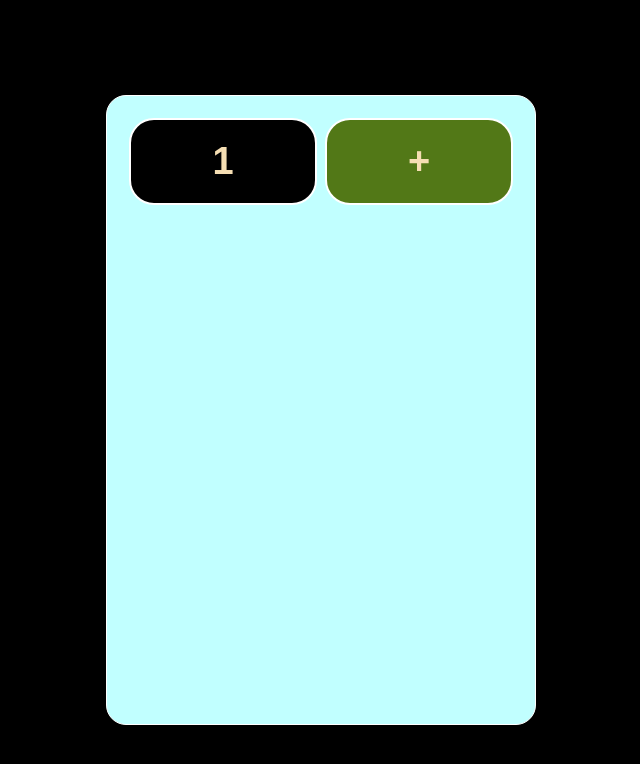
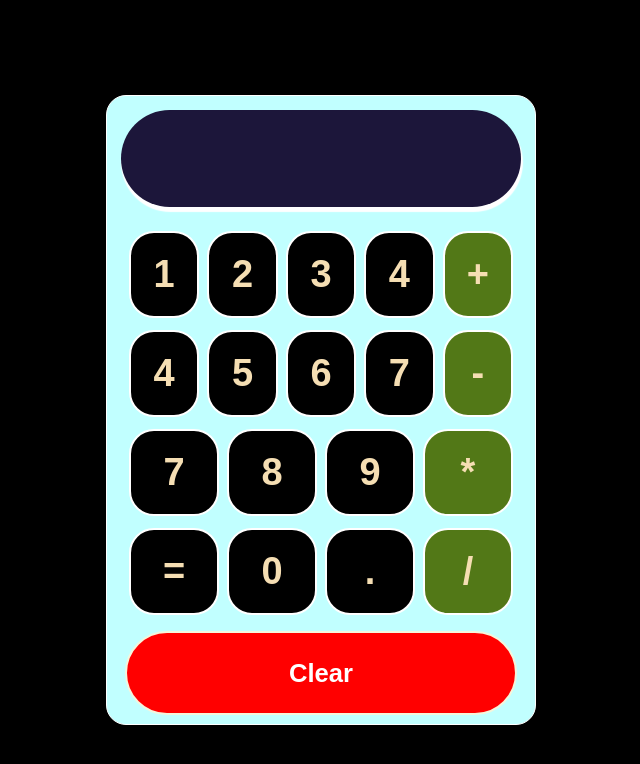
Before and after one commit to samane6866/calculadora-react, a React (Create React App) app: page / in a window 1280 px wide. Shown: the top 764 px of the page, without its empty margins (319-959 px from the left). Built offline with nearby package versions, Linux system fonts and the light colour scheme.

Commit message:
create some new component s,botonClear/Input/css

```diff
--- a/src/App.js
+++ b/src/App.js
@@ -1,18 +1,46 @@
 import "./App.css";
 import Boton from "./components/Boton.js";
+import BotonClear from "./components/BotonClear";
+import Pantalla from "./components/Pantalla";
+import { useState } from "react";
+
+// hasta min 4.53
 
 function App() {
   return (
     <div className="App">
       <div className="contenedor-calculadora">
+         <Pantalla />
         <div className="fila">
+
           <Boton>1</Boton>
+          <Boton>2</Boton>
+          <Boton>3</Boton>
+          <Boton>4</Boton>
           <Boton>+</Boton>
         </div>
-        <div className="fila"></div>
-        <div className="fila"></div>
-        <div className="fila"></div>
-        <div className="fila"></div>
+        <div className="fila">
+          <Boton>4</Boton>
+          <Boton>5</Boton>
+          <Boton>6</Boton>
+          <Boton>7</Boton>
+          <Boton>-</Boton>
+        </div>
+        <div className="fila">
+          <Boton>7</Boton>
+          <Boton>8</Boton>
+          <Boton>9</Boton>
+          <Boton>*</Boton>
+        </div>
+        <div className="fila">
+          <Boton>=</Boton>
+          <Boton>0</Boton>
+          <Boton>.</Boton>
+          <Boton>/</Boton>
+        </div>
+        <div className="fila">
+          <BotonClear>Clear</BotonClear>
+        </div>
       </div>
     </div>
   );
--- /dev/null
+++ b/src/components/BotonClear.js
@@ -0,0 +1,16 @@
+import React from "react";
+import "../hojas-de-estilo/BotonClear.css";
+
+
+const BotonClear = (props,children) => (
+    <div className="boton-clear">
+
+{props.children}
+
+    </div>
+
+
+
+
+)
+export default BotonClear;
--- /dev/null
+++ b/src/components/Pantalla.js
@@ -0,0 +1,16 @@
+import React from "react";
+import "../hojas-de-estilo/PantallasInput.css"
+function Pantalla({input}) {
+    return (
+        <div className="input">
+    {input}
+</div>
+    )
+
+
+
+
+
+
+}
+export default Pantalla;
--- a/src/hojas-de-estilo/Boton.css
+++ b/src/hojas-de-estilo/Boton.css
@@ -14,6 +14,28 @@
   cursor: pointer;
   user-select: none;
 }
+.boton-contenedor:hover{
+  background-color: blueviolet;
+}
 .operador {
   background-color: rgb(82, 120, 23);
 }
+.operador:hover{
+  background-color: orange;
+}
+
+.input{
+  height: 75px;
+  border-radius:50px;
+  margin-bottom: 20px;
+  display: flex;
+  justify-content: flex-end;
+  align-items: center;
+  color: aliceblue;
+  padding: 11px;
+  background-color: rgb(115, 32, 32);
+  padding-right: 30px;
+  font-weight: bold;
+  margin:1px solid grey;
+  box-shadow: 1px 4px 1px 1px white;
+}
--- /dev/null
+++ b/src/hojas-de-estilo/BotonClear.css
@@ -0,0 +1,20 @@
+.boton-clear{
+height: 80px;
+font-size: 1.6em;
+display: flex;
+flex: 1;
+background-color: red;
+margin-top: 8px;
+justify-content: center;
+align-items: center;
+font-weight: bold;
+color: white;
+border: 2px solid beige;
+border-radius: 45px;
+cursor: pointer;
+
+}
+
+.boton-clear:hover{
+background-color: orange;
+}
--- /dev/null
+++ b/src/hojas-de-estilo/PantallasInput.css
@@ -0,0 +1,15 @@
+.input{
+    height: 75px;
+    border-radius:50px;
+    margin-bottom: 20px;
+    display: flex;
+    justify-content: flex-end;
+    align-items: center;
+    color: aliceblue;
+    padding: 11px;
+    background-color: rgb(28, 22, 58);
+    padding-right: 30px;
+    font-weight: bold;
+    margin:1px solid grey;
+    box-shadow: 1px 4px 1px 1px white;
+}
```
